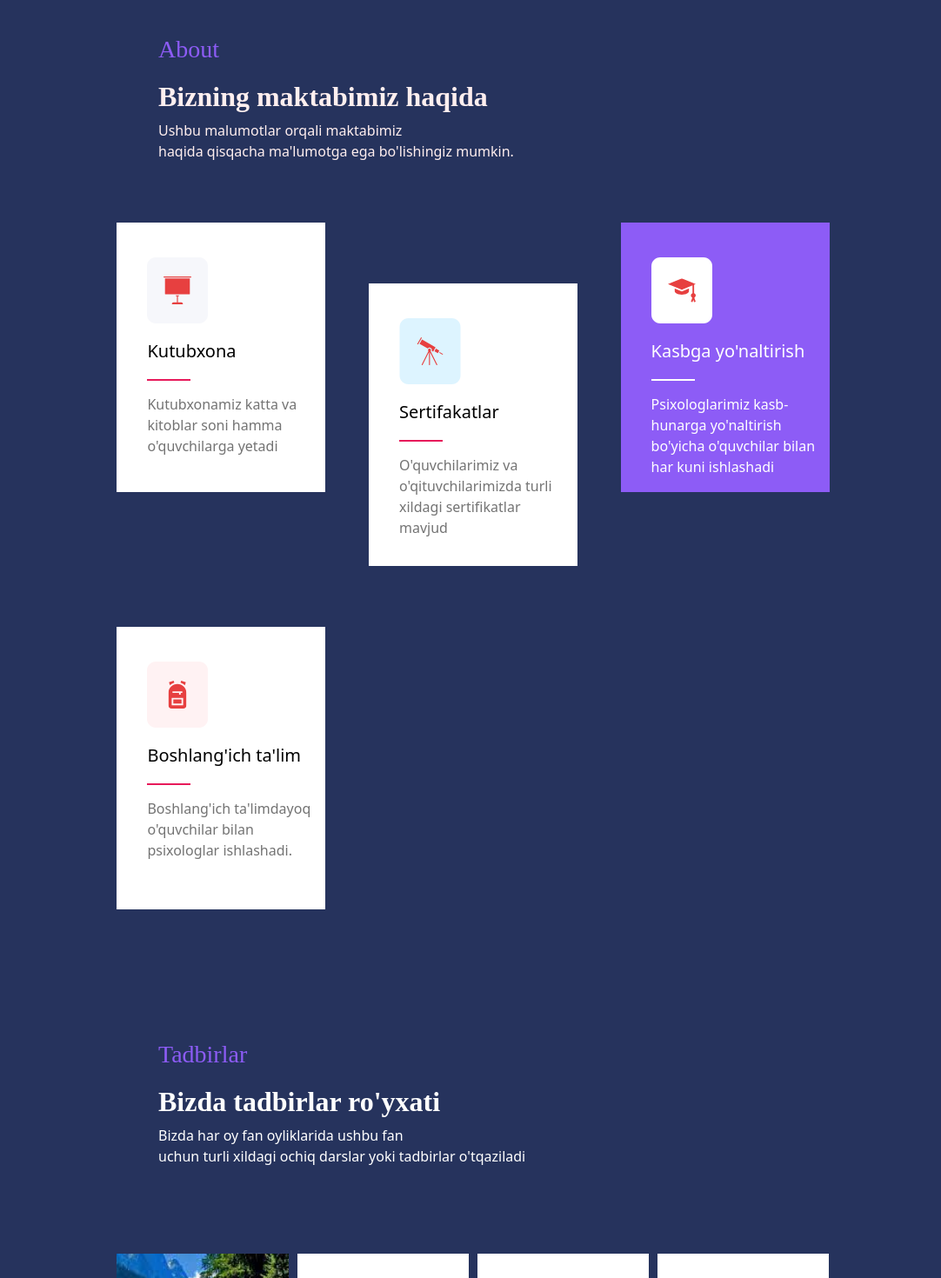
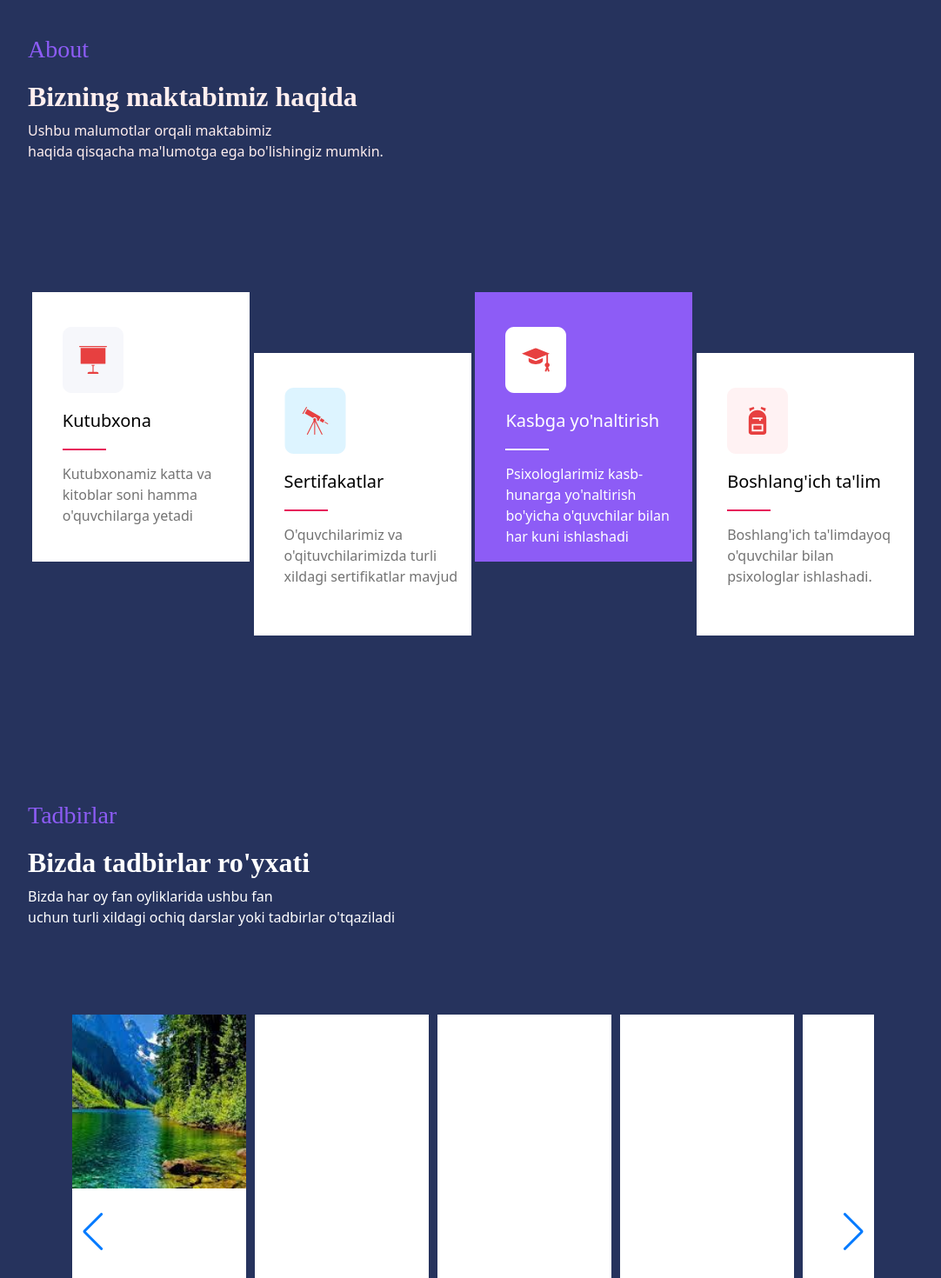
Before and after one commit to evilenemy/4-maktab, a React (Create React App) app in the folder client/: page / in a window 1280 px wide. Shown: the part 960-2430 px from the top of the page at 87% size, without its empty margins (96-1178 px from the left). Built offline with nearby package versions, Linux system fonts and the light colour scheme.

Commit message:
home-events

```diff
--- a/client/src/index.css
+++ b/client/src/index.css
@@ -287,7 +287,6 @@ div.error {
 .home section.about {
   width: 100%;
   color: #ffefef;
-
 }
 
 .wrapper {
@@ -300,32 +299,29 @@ div.error {
   margin-top: 200px;
   color: #8D5CF6;
   font-family: Montoserrat;
-  margin-left: 150px;
 }
 
 .home section.about .wrapper .about-scholl {
   font-family: Montserrat;
   font-weight: 700;
   margin-top: 10px;
-  margin-left: 150px;
 }
 
 .home section.about .wrapper .about-text {
   margin: 0;
-  margin-left: 150px;
 }
 
 .home section.about .wrapper .cards {
-  width: 80%;
+  width: 100%;
   display: flex;
-  justify-content: space-between;
+  justify-content: space-evenly;
   margin: 0 auto;
-  margin-top: 70px;
-  flex-wrap: wrap;
+  margin-top: 150px;
+  margin-bottom: 100px;
 }
 
 .home section.about .wrapper .cards div {
-  width: 240px;
+  width: 250px;
   height: 310px;
   background: #fff;
   padding-left: 35px;
@@ -389,7 +385,6 @@ div.error {
 }
 
 .events {
-  margin-top: 150px;
   color: #fff;
 }
 
@@ -397,7 +392,7 @@ div.error {
   display: inline-block;
   color: #8D5CF6;
   font-family: Montoserrat;
-  margin-left: 150px;
+  margin-top: 80px;
 }
 
 .home section.events .wrapper .event-list {
@@ -405,19 +400,17 @@ div.error {
   font-style: normal;
   font-weight: 700;
   margin-top: 10px;
-  margin-left: 150px;
 }
 
 .home section.events .wrapper .event-text {
   margin: 0;
-  margin-left: 150px;
 }
 
 .home section.events .wrapper .cards {
   margin: 0 auto;
   height: 500px;
   margin-top: 100px;
-  width: 80%;
+  width: 90%;
 }
 
 .home section.events .wrapper .cards .card-event {
@@ -517,6 +510,17 @@ div.error {
 
   .login div {
     margin: 15px;
+  }
+}
+
+@media screen and (max-width: 1300px) {
+  .about .wrapper .cards {
+    flex-wrap: wrap;
+  }
+
+  .home section.about .wrapper .cards div:nth-child(2),
+  .home section.about .wrapper .cards div:nth-child(4) {
+    margin-bottom: 10px;
   }
 }
 
--- a/client/src/pages/Home.js
+++ b/client/src/pages/Home.js
@@ -8,7 +8,7 @@ import "swiper/css";
 import "swiper/css/pagination";
 import "swiper/css/navigation";
 import { Keyboard, Pagination, Navigation } from "swiper";
-import { GrFormNext } from "react-icons/gr";
+import { Link } from "react-router-dom";
 
 const Home = ({ api }) => {
   return (
@@ -94,7 +94,7 @@ const Home = ({ api }) => {
             <div className="card-event"></div>
           </div> */}
           <Swiper
-            slidesPerView={4}
+            slidesPerView={0}
             spaceBetween={10}
             keyboard={{
               enabled: true,
@@ -120,14 +120,9 @@ const Home = ({ api }) => {
                   architecto laboriosam rem eveniet molestiae tempore quia, illo
                   pariatur dolorum illum maiores a!
                 </p>
-                <a
-                  href="#"
-                  target="_blank"
-                  rel="noopener noreferrer"
-                  className="more-link"
-                >
+                <Link to={"/"} className="more-link">
                   Batafsil {" >"}
-                </a>
+                </Link>
               </div>
             </SwiperSlide>
             <SwiperSlide className="card-event">Slide 2</SwiperSlide>
```
Also changed, not shown: client/src/components/Navbar.js (+6 -4 lines).
